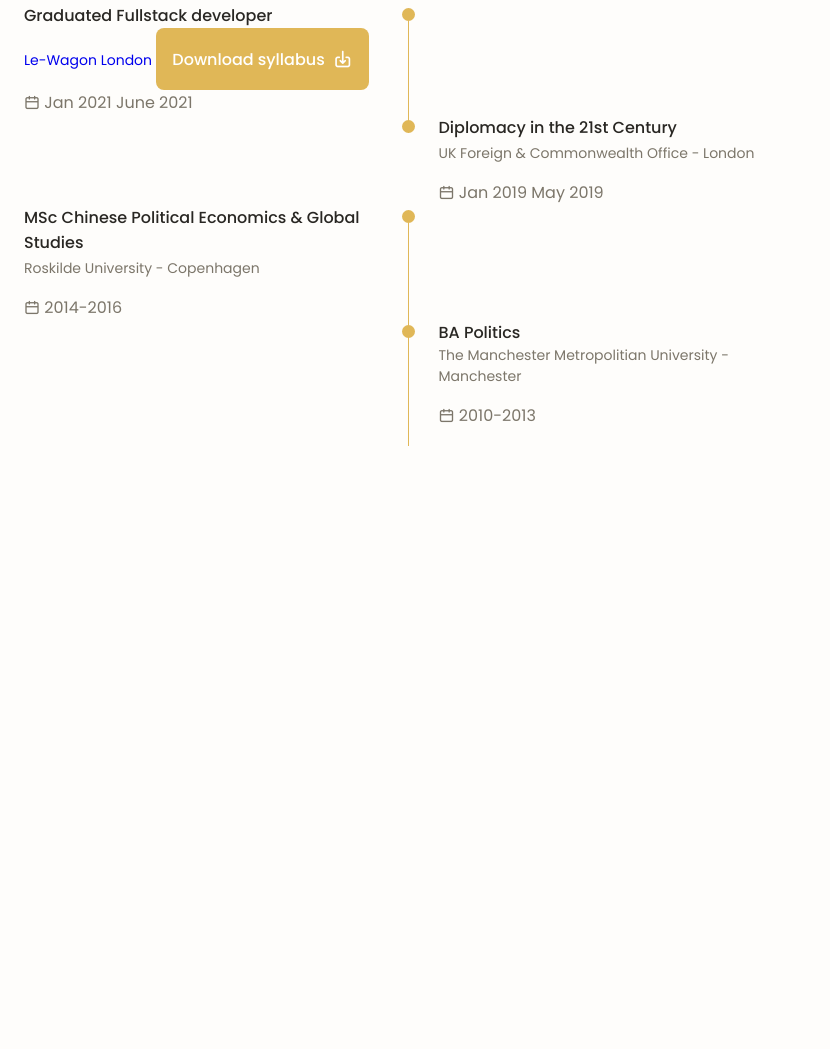
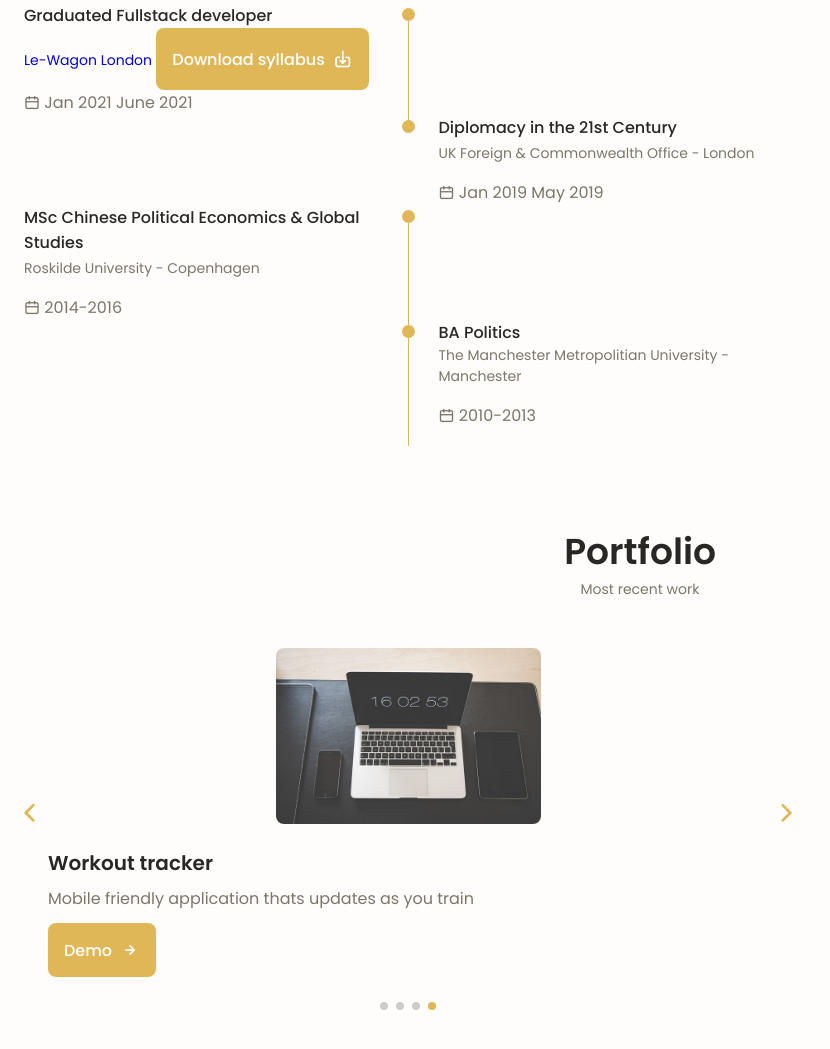
Before and after one commit to jnoori31/My-Responsive-Landing_Page, a plain HTML site: page index.html in a window 1280 px wide. Shown: the part 2311-3360 px from the top of the page, without its empty margins (0-830 px from the left). Before the commit the page ends 2851 px from the top, so only its background shows below. Drawn offline with nearby package versions, Linux system fonts and the light colour scheme.

Commit message:
Portfolio section && swiper.js with side scroll

```diff
--- a/assets/css/style.css
+++ b/assets/css/style.css
@@ -625,7 +625,64 @@ img {
 
 
 /*==================== PORTFOLIO ====================*/
-.
+.portfolio__container {
+  overflow: initial;
+}
+
+.portfolio__content {
+  padding: 0 1.5rem;
+}
+
+.portfolio__img {
+  width: 265px;
+  border-radius: .5rem;
+  justify-self: center;
+}
+
+.portfolio__title {
+  font-size: var(--h3-font-size);
+  margin-bottom: var(--mb-0-5);
+}
+
+.portfolio__description {
+  margin-bottom: var(--mb-0-75);
+}
+
+.portfolio__button:hover .button__icon {
+  transform: translateX(0.25rem);
+}
+
+.swiper-button-prev::after,
+.swiper-button-next::after {
+  content: '';
+}
+
+.swiper-portfolio-icon {
+  font-size: 2rem;
+  color: var(--first-color);
+}
+
+.swiper-button-prev {
+  left: -.5rem;
+}
+
+.swiper-button-next {
+  right: -.5rem;
+}
+
+.swiper-container-horizontal > .swiper-pagination-bullets {
+  bottom: -2.5rem;
+}
+
+.swiper-pagination-bullet-active {
+  background-color: var(--first-color);
+}
+
+.swiper-button-prev,
+.swiper-button-next,
+.swiper-pagination-bullet {
+  outline: none;
+}
 /*==================== CONTACT ME ====================*/
 
 
--- a/assets/js/source.js
+++ b/assets/js/source.js
@@ -72,7 +72,19 @@ tabs.forEach(tab =>{
 
 
 /*==================== PORTFOLIO SWIPER  ====================*/
+let swiperPortfolio = new Swiper('.portfolio__container', {
+    cssMode: true,
+    loop: true,
 
+    navigation: {
+      nextEl: '.swiper-button-next',
+      prevEl: '.swiper-button-prev',
+    },
+    pagination: {
+      el: '.swiper-pagination',
+      clickable: true,
+    },
+})
 
 /*==================== TESTIMONIAL ====================*/
 
--- a/index.html
+++ b/index.html
@@ -526,20 +526,80 @@
             </div>
           </section>
 
-            <!--==================== SERVICES ====================-->
+            <!--==================== PORTFOLIO ====================-->
+            <section class="portfolio section" id="portfolio">
+                <h2 class="section__title">Portfolio</h2>
+                <span class="section__subtitle">Most recent work</span>
 
+                <div class="portfolio__container container swiper-container">
+                    <div class="swiper-wrapper">
+                        <!--=============== PORTFOLIO 1 ===============-->
+                        <div class="portfolio__content grid swiper-slide">
+                            <img src="assets/img/portfolio1.jpg" alt="" class="portfolio__img">
 
-            <!--==================== PORTFOLIO ====================-->
+                            <div class="portfolio__data">
+                                <h3 class="portfolio__title">NFT Squad</h3>
+                                <p class="portfolio__description">A social media and got to market for
+                                non-fungible tokens</p>
+                                <a href="http://www.nftsquad.club/" target="_blank" class="button button--flex button--small portfolio__button">
+                                    Demo
+                                    <i class="uil uil-arrow-right button__icon"></i>
+                                </a>
+                            </div>
+                        </div>
 
+                        <!--=============== PORTFOLIO 2 ===============-->
+                        <div class="portfolio__content grid swiper-slide">
+                            <img src="assets/img/portfolio2.jpg" alt="" class="portfolio__img">
 
-            <!--==================== PROJECT IN MIND ====================-->
+                            <div class="portfolio__data">
+                                <h3 class="portfolio__title">AirBnb replica</h3>
+                                <p class="portfolio__description">Belong anywhere with AirBnb.</p>
+                                <a href="#" class="button button--flex button--small portfolio__button">
+                                    Demo
+                                    <i class="uil uil-arrow-right button__icon"></i>
+                                </a>
+                            </div>
+                        </div>
 
+                        <!--=============== PORTFOLIO 3 ===============-->
+                        <div class="portfolio__content grid swiper-slide">
+                            <img src="assets/img/portfolio3.jpg" alt="" class="portfolio__img">
 
-            <!--==================== TESTIMONIAL ====================-->
+                            <div class="portfolio__data">
+                                <h3 class="portfolio__title">Twitch Clone</h3>
+                                <p class="portfolio__description">My first React application.</p>
+                                <a href="#" class="button button--flex button--small portfolio__button">
+                                    Demo
+                                    <i class="uil uil-arrow-right button__icon"></i>
+                                </a>
+                            </div>
+                        </div>
+                      <!--=============== PORTFOLIO  ===============-->
+                        <div class="portfolio__content grid swiper-slide">
+                            <img src="assets/img/portfolio3.jpg" alt="" class="portfolio__img">
 
+                            <div class="portfolio__data">
+                                <h3 class="portfolio__title">Workout tracker</h3>
+                                <p class="portfolio__description">Mobile friendly application thats updates as you train</p>
+                                <a href="#" class="button button--flex button--small portfolio__button">
+                                    Demo
+                                    <i class="uil uil-arrow-right button__icon"></i>
+                                </a>
+                            </div>
+                        </div>
+                    </div>
 
-            <!--==================== CONTACT ME ====================-->
+                    <div class="swiper-button-next">
+                        <i class="uil uil-angle-right-b swiper-portfolio-icon"></i>
+                    </div>
+                    <div class="swiper-button-prev">
+                        <i class="uil uil-angle-left-b swiper-portfolio-icon"></i>
+                    </div>
 
+                    <div class="swiper-pagination"></div>
+                </div>
+            </section>
         </main>
 
         <!--==================== FOOTER ====================-->
```
